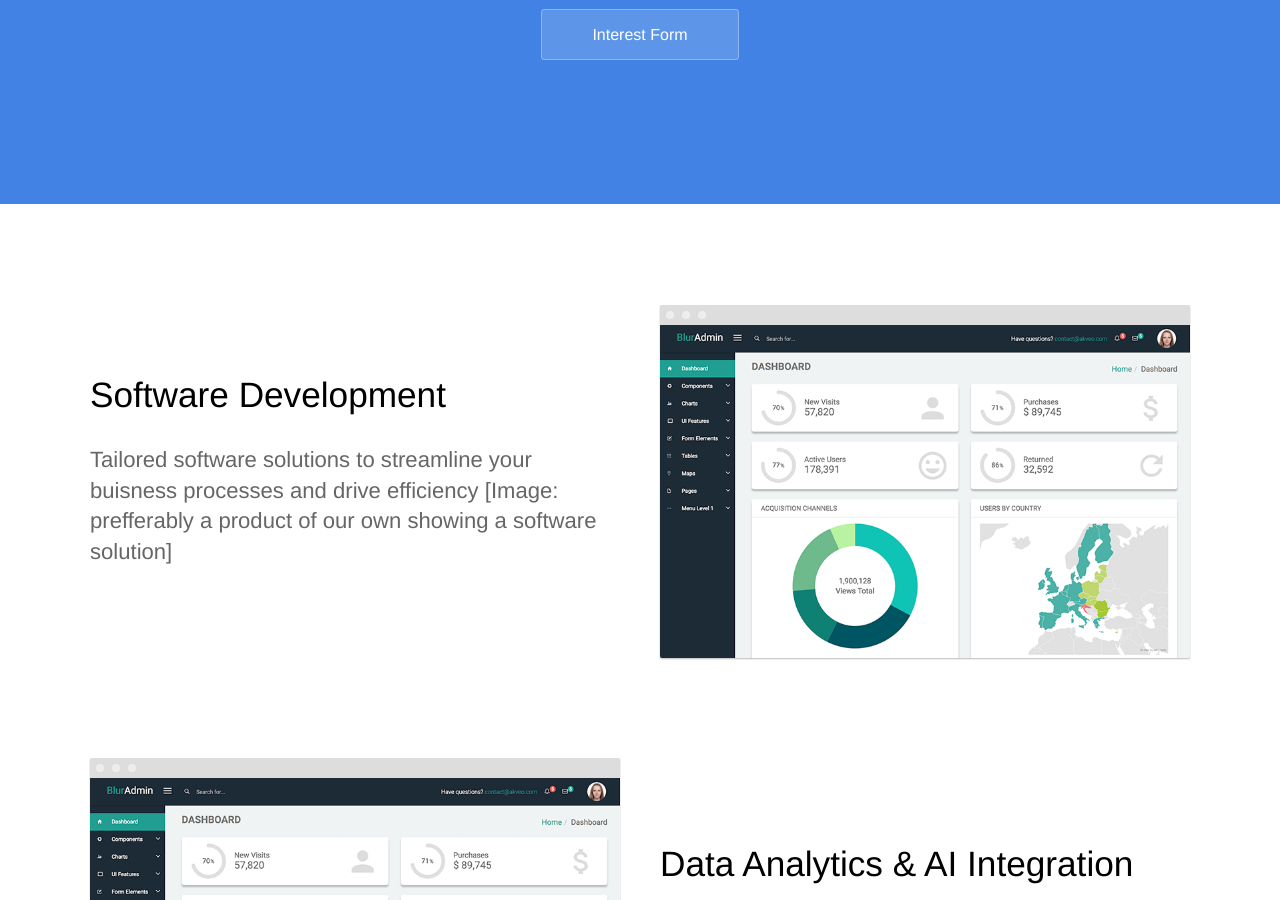
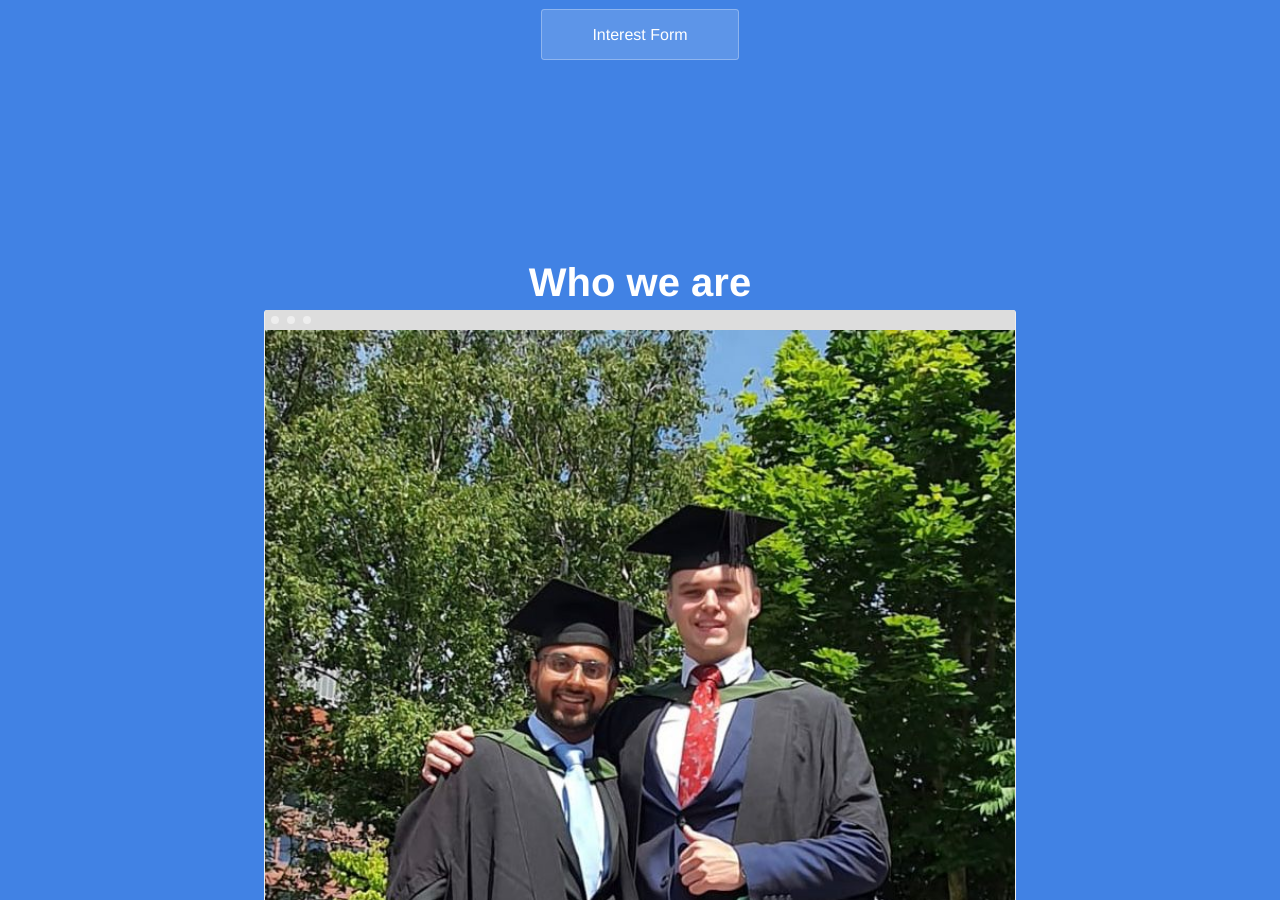
Before and after one commit to SSKD-Solutions/SSKD-Solutions, a Jekyll site: the page built from index.html, in a window 1280 px wide and 900 px high, scrolled down 766 px. Built offline with Jekyll 4.4.1, drawn with Linux system fonts in a browser that asks for light colours.

Commit message:
section who we are added

```diff
--- a/index.html
+++ b/index.html
@@ -41,6 +41,17 @@ description: Track and optimize your sales team in real time
  Pic together
  Mutual describtion
  individaul expertise and projects -->
+ <section class="hero">
+	<div class="text-container">
+		<p class="header editable">Who we are</p>
+		<!-- <p class="subtitle editable">3D printer Spaghetti detector</p>
+		<p class="subtext editable">Boosted efficiency of 3D print farms by 25% through AI Spaghetti detection</p> -->
+		<div class="image">
+			<img src="/images/together.jpeg" alt="Screenshot" class="screenshot editable" />
+		</div>
+</section>
+
+
 
 <div class="content">
 	<section>
```
Also changed, not shown: images/together.jpeg (added).
